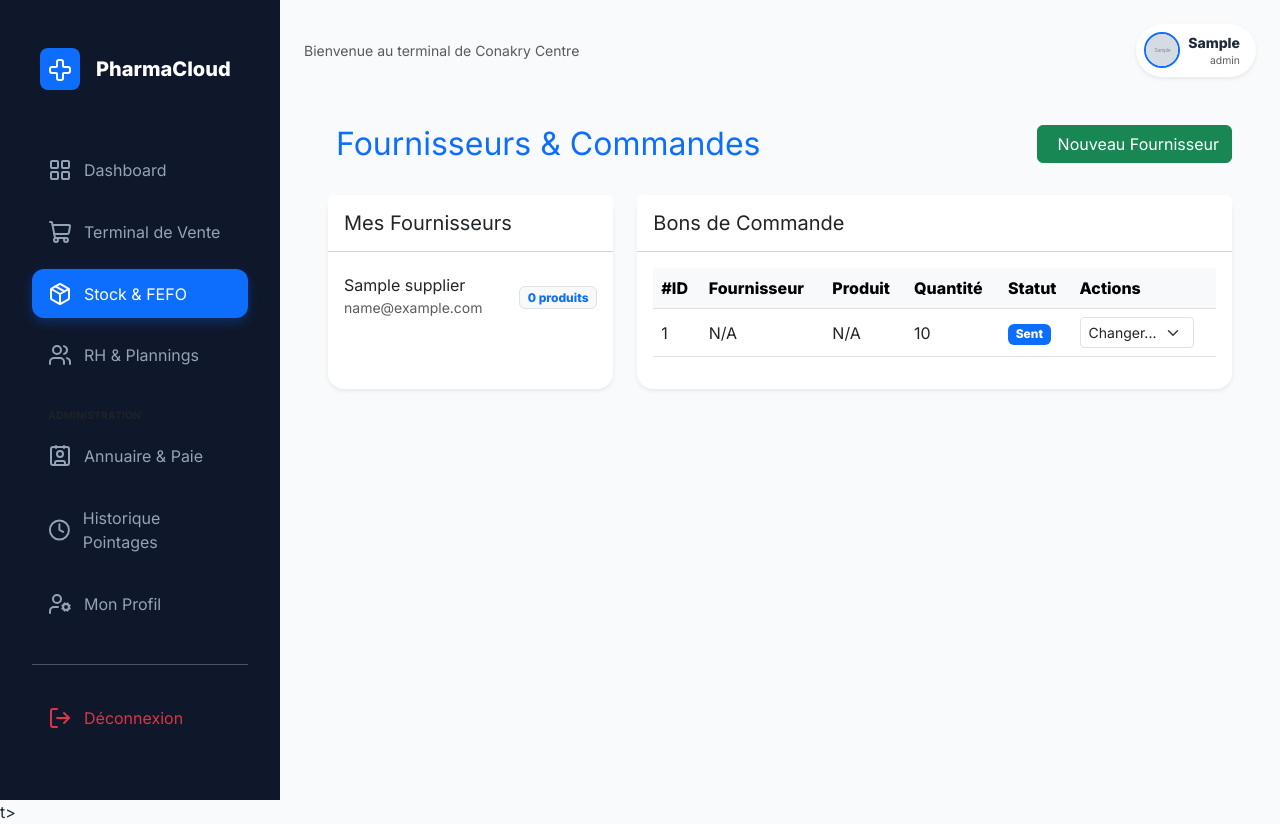
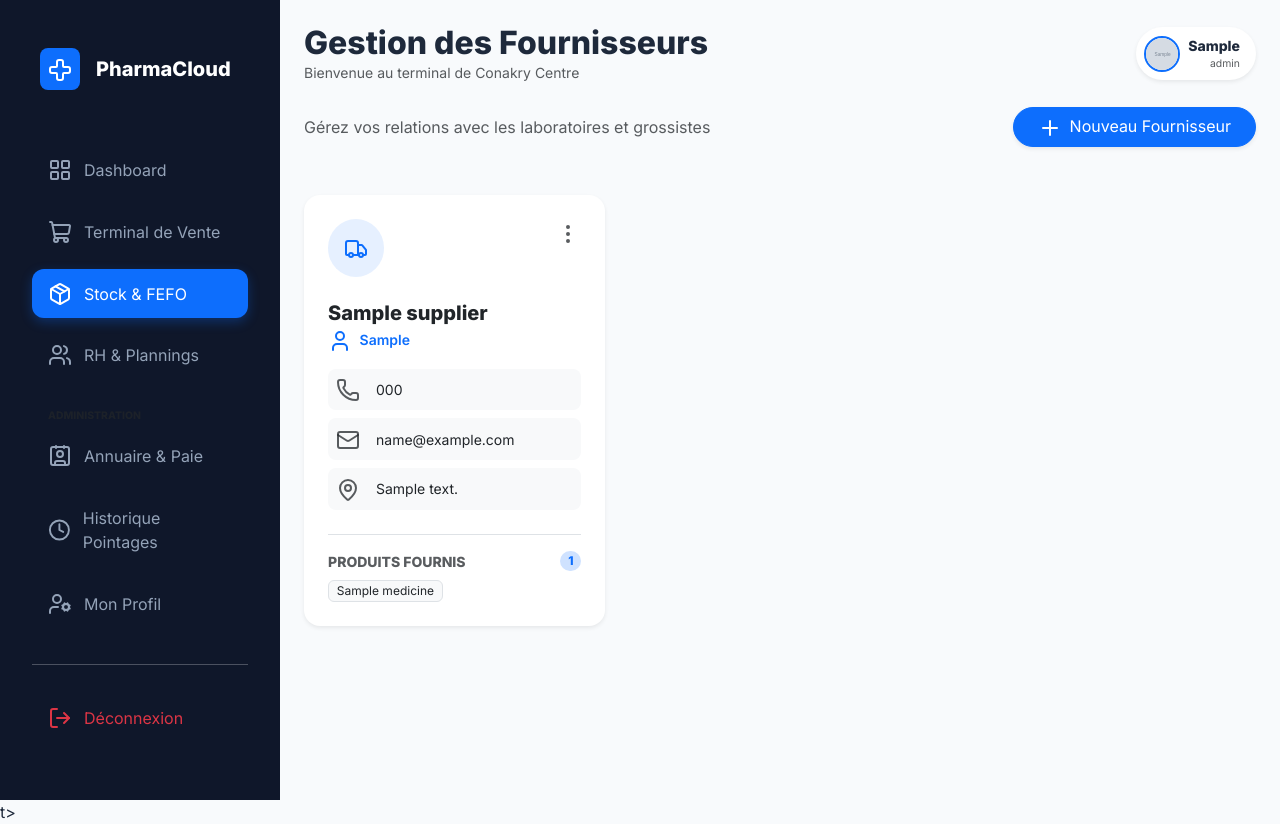
Before and after one commit to syllamohamedmhd99-bot/Gn-Pharmacie, a Flask app: page /inventory/suppliers in a window 1280 px wide. Run offline with Flask 3, Linux system fonts and the light colour scheme; a user stored in the database is signed in; tables that the repository leaves empty hold one stand-in row (values such as "Sample post"); grey boxes marked "Sample" are stand-in pictures.

Commit message:
Feature: Advanced Supplier Management with contact info and product linking

```diff
--- a/app/inventory_fefo/routes.py
+++ b/app/inventory_fefo/routes.py
@@ -20,12 +20,15 @@
     today_date = date.today()
     near_date = today_date + timedelta(days=30)
 
+    suppliers_list = Supplier.query.all()
+
     return render_template('inventory/dashboard.html',
                            medicines=medicines,
                            batches=batches,
                            total_value=total_stock_value,
                            today_date=today_date,
-                           near_date=near_date)
+                           near_date=near_date,
+                           suppliers_list=suppliers_list)
 
 
 @bp_inventory.route('/medicine/add', methods=['POST'])
@@ -34,9 +37,13 @@
     price = request.form.get('price')
     min_stock = request.form.get('min_stock', 10)
     barcode = request.form.get('barcode', None)
+    supplier_id = request.form.get('supplier_id')
 
     if name and price:
-        med = Medicine(name=name, default_price=float(price), min_stock_level=int(min_stock), barcode=barcode)
+        med = Medicine(name=name, default_price=float(price),
+                       min_stock_level=int(min_stock), barcode=barcode)
+        if supplier_id:
+            med.supplier_id = int(supplier_id)
         db.session.add(med)
         db.session.commit()
         flash("Médicament ajouté avec succès", "success")
@@ -91,11 +98,29 @@
 def add_supplier():
     name = request.form.get('name')
     email = request.form.get('email')
+    phone = request.form.get('phone')
+    address = request.form.get('address')
+    contact_person = request.form.get('contact_person')
+    description = request.form.get('description')
+
     if name and email:
-        sup = Supplier(name=name, email=email)
+        sup = Supplier(name=name, email=email, phone=phone,
+                       address=address, contact_person=contact_person,
+                       description=description)
         db.session.add(sup)
         db.session.commit()
-        flash(f"Fournisseur {name} ajouté", "success")
+        flash(f"Fournisseur {name} ajouté avec succès", "success")
+    return redirect(url_for('inventory.suppliers'))
+
+@bp_inventory.route('/supplier/delete/<int:id>', methods=['POST'])
+@login_required
+def delete_supplier(id):
+    sup = Supplier.query.get_or_404(id)
+    # Détacher les médicaments
+    Medicine.query.filter_by(supplier_id=id).update({Medicine.supplier_id: None})
+    db.session.delete(sup)
+    db.session.commit()
+    flash(f"Fournisseur {sup.name} supprimé", "warning")
     return redirect(url_for('inventory.suppliers'))
 
 @bp_inventory.route('/order/update_status/<int:id>', methods=['POST'])
--- a/app/templates/inventory/suppliers.html
+++ b/app/templates/inventory/suppliers.html
@@ -1,132 +1,144 @@
 {% extends "base.html" %}
 
-{% block title %}Gestion des Fournisseurs - PharmaCloud ERP{% endblock %}
+{% block title %}Fournisseurs - PharmaCloud ERP{% endblock %}
+{% block header %}Gestion des Fournisseurs{% endblock %}
 
 {% block content %}
-<div class="suppliers-container p-4">
-    <div class="row mb-4">
-        <div class="col-md-6">
-            <h2 class="text-primary"><i class="fas fa-truck me-2"></i>Fournisseurs & Commandes</h2>
+<div class="row mb-5">
+    <div class="col-12 d-flex justify-content-between align-items-center">
+        <div>
+            <p class="text-muted mb-0">Gérez vos relations avec les laboratoires et grossistes</p>
         </div>
-        <div class="col-md-6 text-end">
-            <button class="btn btn-success" data-bs-toggle="modal" data-bs-target="#addSupplierModal">
-                <i class="fas fa-plus me-2"></i>Nouveau Fournisseur
-            </button>
-        </div>
+        <button class="btn btn-primary rounded-pill px-4 shadow-sm" data-bs-toggle="modal" data-bs-target="#addSupplierModal">
+            <i data-lucide="plus" class="me-2"></i>Nouveau Fournisseur
+        </button>
     </div>
+</div>
 
-    <div class="row">
-        <!-- Liste des Fournisseurs -->
-        <div class="col-md-4">
-            <div class="card shadow-sm border-0 h-100">
-                <div class="card-header bg-white py-3">
-                    <h5 class="mb-0">Mes Fournisseurs</h5>
+<div class="row g-4">
+    {% for s in suppliers %}
+    <div class="col-md-6 col-xl-4 text-start">
+        <div class="card h-100 border-0 shadow-sm p-4 rounded-4 transition-all hover-shadow">
+            <div class="d-flex justify-content-between align-items-start mb-4">
+                <div class="bg-primary bg-opacity-10 p-3 rounded-circle">
+                    <i data-lucide="truck" class="text-primary" size="24"></i>
                 </div>
-                <div class="card-body">
-                    <div class="list-group list-group-flush">
-                        {% for s in suppliers %}
-                        <div class="list-group-item px-0">
-                            <div class="d-flex justify-content-between align-items-center">
-                                <div>
-                                    <h6 class="mb-0">{{ s.name }}</h6>
-                                    <small class="text-muted">{{ s.email }}</small>
-                                </div>
-                                <span class="badge bg-light text-primary border">{{ s.medicines|length }}
-                                    produits</span>
-                            </div>
-                        </div>
-                        {% else %}
-                        <p class="text-center text-muted my-4">Aucun fournisseur enregistré.</p>
-                        {% endfor %}
-                    </div>
+                <div class="dropdown">
+                    <button class="btn btn-link text-muted p-0" data-bs-toggle="dropdown">
+                        <i data-lucide="more-vertical"></i>
+                    </button>
+                    <ul class="dropdown-menu dropdown-menu-end border-0 shadow-lg rounded-3">
+                        <li>
+                            <form action="{{ url_for('inventory.delete_supplier', id=s.id) }}" method="POST"
+                                  onsubmit="return confirm('Supprimer ce fournisseur ?');">
+                                <button type="submit" class="dropdown-item text-danger d-flex align-items-center gap-2">
+                                    <i data-lucide="trash-2" size="16"></i> Supprimer
+                                </button>
+                            </form>
+                        </li>
+                    </ul>
                 </div>
             </div>
-        </div>
 
-        <!-- Historique des Commandes -->
-        <div class="col-md-8">
-            <div class="card shadow-sm border-0 h-100">
-                <div class="card-header bg-white py-3">
-                    <h5 class="mb-0">Bons de Commande</h5>
+            <h5 class="fw-bold text-dark mb-1">{{ s.name }}</h5>
+            <p class="text-primary small fw-semibold mb-3">
+                <i data-lucide="user" size="14" class="me-1"></i> {{ s.contact_person or 'Aucun contact défini' }}
+            </p>
+
+            <div class="d-grid gap-2 mb-4">
+                <div class="d-flex align-items-center gap-3 p-2 bg-light rounded-3">
+                    <div class="text-muted"><i data-lucide="phone" size="16"></i></div>
+                    <div class="small fw-medium">{{ s.phone or 'Pas de téléphone' }}</div>
                 </div>
-                <div class="card-body">
-                    <table class="table table-hover align-middle">
-                        <thead class="table-light">
-                            <tr>
-                                <th>#ID</th>
-                                <th>Fournisseur</th>
-                                <th>Produit</th>
-                                <th>Quantité</th>
-                                <th>Statut</th>
-                                <th>Actions</th>
-                            </tr>
-                        </thead>
-                        <tbody>
-                            {% for o in orders %}
-                            <tr>
-                                <td>{{ o.id }}</td>
-                                <td>{{ o.supplier.name if o.supplier else 'N/A' }}</td>
-                                <td>{{ o.medicine.name if o.medicine else 'N/A' }}</td>
-                                <td>{{ o.requested_quantity }}</td>
-                                <td>
-                                    <span
-                                        class="badge {% if o.status == 'Draft' %}bg-secondary{% elif o.status == 'Sent' %}bg-primary{% elif o.status == 'Received' %}bg-success{% else %}bg-danger{% endif %}">
-                                        {{ o.status }}
-                                    </span>
-                                </td>
-                                <td>
-                                    <form action="{{ url_for('inventory.update_order_status', id=o.id) }}" method="POST"
-                                        class="d-inline">
-                                        <select name="status" class="form-select form-select-sm d-inline-block w-auto"
-                                            onchange="this.form.submit()">
-                                            <option value="" disabled selected>Changer...</option>
-                                            <option value="Sent">Envoyé</option>
-                                            <option value="Received">Reçu</option>
-                                            <option value="Cancelled">Annulé</option>
-                                        </select>
-                                    </form>
-                                </td>
-                            </tr>
-                            {% else %}
-                            <tr>
-                                <td colspan="6" class="text-center text-muted py-4">Aucune commande en cours.</td>
-                            </tr>
-                            {% endfor %}
-                        </tbody>
-                    </table>
+                <div class="d-flex align-items-center gap-3 p-2 bg-light rounded-3">
+                    <div class="text-muted"><i data-lucide="mail" size="16"></i></div>
+                    <div class="small fw-medium text-truncate">{{ s.email }}</div>
+                </div>
+                <div class="d-flex align-items-center gap-3 p-2 bg-light rounded-3">
+                    <div class="text-muted"><i data-lucide="map-pin" size="16"></i></div>
+                    <div class="small fw-medium text-truncate">{{ s.address or 'Adresse non définie' }}</div>
+                </div>
+            </div>
+
+            <div class="border-top pt-3">
+                <div class="d-flex justify-content-between align-items-center mb-2">
+                    <span class="text-muted small fw-bold">PRODUITS FOURNIS</span>
+                    <span class="badge bg-primary-subtle text-primary rounded-pill">{{ s.products|length }}</span>
+                </div>
+                <div class="d-flex flex-wrap gap-1">
+                    {% for p in s.products[:3] %}
+                        <span class="badge bg-light text-dark border fw-normal">{{ p.name }}</span>
+                    {% endfor %}
+                    {% if s.products|length > 3 %}
+                        <span class="badge bg-light text-muted border fw-normal">+{{ s.products|length - 3 }}</span>
+                    {% endif %}
                 </div>
             </div>
         </div>
     </div>
+    {% else %}
+    <div class="col-12 text-center py-5">
+        <div class="bg-light rounded-circle d-inline-flex p-5 mb-3">
+            <i data-lucide="truck" size="64" class="text-muted opacity-25"></i>
+        </div>
+        <h4 class="text-muted">Aucun fournisseur</h4>
+        <p class="text-muted small">Commencez par ajouter votre premier partenaire logistique.</p>
+    </div>
+    {% endfor %}
 </div>
 
 <!-- Modal Ajout Fournisseur -->
 <div class="modal fade" id="addSupplierModal" tabindex="-1">
-    <div class="modal-dialog">
-        <form action="{{ url_for('inventory.add_supplier') }}" method="POST">
-            <div class="modal-content">
-                <div class="modal-header">
-                    <h5 class="modal-title">Nouveau Fournisseur</h5>
+    <div class="modal-dialog modal-dialog-centered">
+        <div class="modal-content border-0 shadow-lg rounded-4">
+            <form action="{{ url_for('inventory.add_supplier') }}" method="POST">
+                <div class="modal-header border-0 p-4">
+                    <h5 class="modal-title fw-bold">Nouveau Partenaire</h5>
                     <button type="button" class="btn-close" data-bs-dismiss="modal"></button>
                 </div>
-                <div class="modal-body">
+                <div class="modal-body p-4 pt-0">
                     <div class="mb-3">
-                        <label class="form-label">Nom du Fournisseur</label>
-                        <input type="text" name="name" class="form-control" placeholder="ex: Pharmacie Centrale"
-                            required>
+                        <label class="form-label small fw-bold">NOM DE L'ENTREPRISE</label>
+                        <input type="text" name="name" class="form-control bg-light border-0 py-2" required>
+                    </div>
+                    <div class="row g-3 mb-3">
+                        <div class="col-md-6">
+                            <label class="form-label small fw-bold">PERSONNE DE CONTACT</label>
+                            <input type="text" name="contact_person" class="form-control bg-light border-0 py-2">
+                        </div>
+                        <div class="col-md-6">
+                            <label class="form-label small fw-bold">TÉLÉPHONE</label>
+                            <input type="text" name="phone" class="form-control bg-light border-0 py-2">
+                        </div>
                     </div>
                     <div class="mb-3">
-                        <label class="form-label">Email de Contact</label>
-                        <input type="email" name="email" class="form-control" placeholder="contact@fournisseur.com"
-                            required>
+                        <label class="form-label small fw-bold">EMAIL</label>
+                        <input type="email" name="email" class="form-control bg-light border-0 py-2" required>
+                    </div>
+                    <div class="mb-3">
+                        <label class="form-label small fw-bold">ADRESSE DU SIÈGE</label>
+                        <textarea name="address" class="form-control bg-light border-0" rows="2"></textarea>
+                    </div>
+                    <div class="mb-0">
+                        <label class="form-label small fw-bold">NOTES / DESCRIPTION</label>
+                        <textarea name="description" class="form-control bg-light border-0" rows="2"></textarea>
                     </div>
                 </div>
-                <div class="modal-footer">
-                    <button type="button" class="btn btn-secondary" data-bs-dismiss="modal">Annuler</button>
-                    <button type="submit" class="btn btn-success">Enregistrer</button>
+                <div class="modal-footer border-0 p-4 pt-0">
+                    <button type="submit" class="btn btn-primary rounded-pill w-100 py-2 fw-bold">ENREGISTRER FOURNISSEUR</button>
                 </div>
-            </div>
-        </form>
+            </form>
+        </div>
     </div>
 </div>
+
+<style>
+    .hover-shadow:hover {
+        transform: translateY(-5px);
+        box-shadow: 0 1rem 3rem rgba(0,0,0,.1) !important;
+    }
+    .transition-all {
+        transition: all 0.3s ease;
+    }
+</style>
 {% endblock %}
```
Also changed, not shown: app/models.py (+8 -0 lines), app/templates/inventory/dashboard.html (+9 -0 lines).
